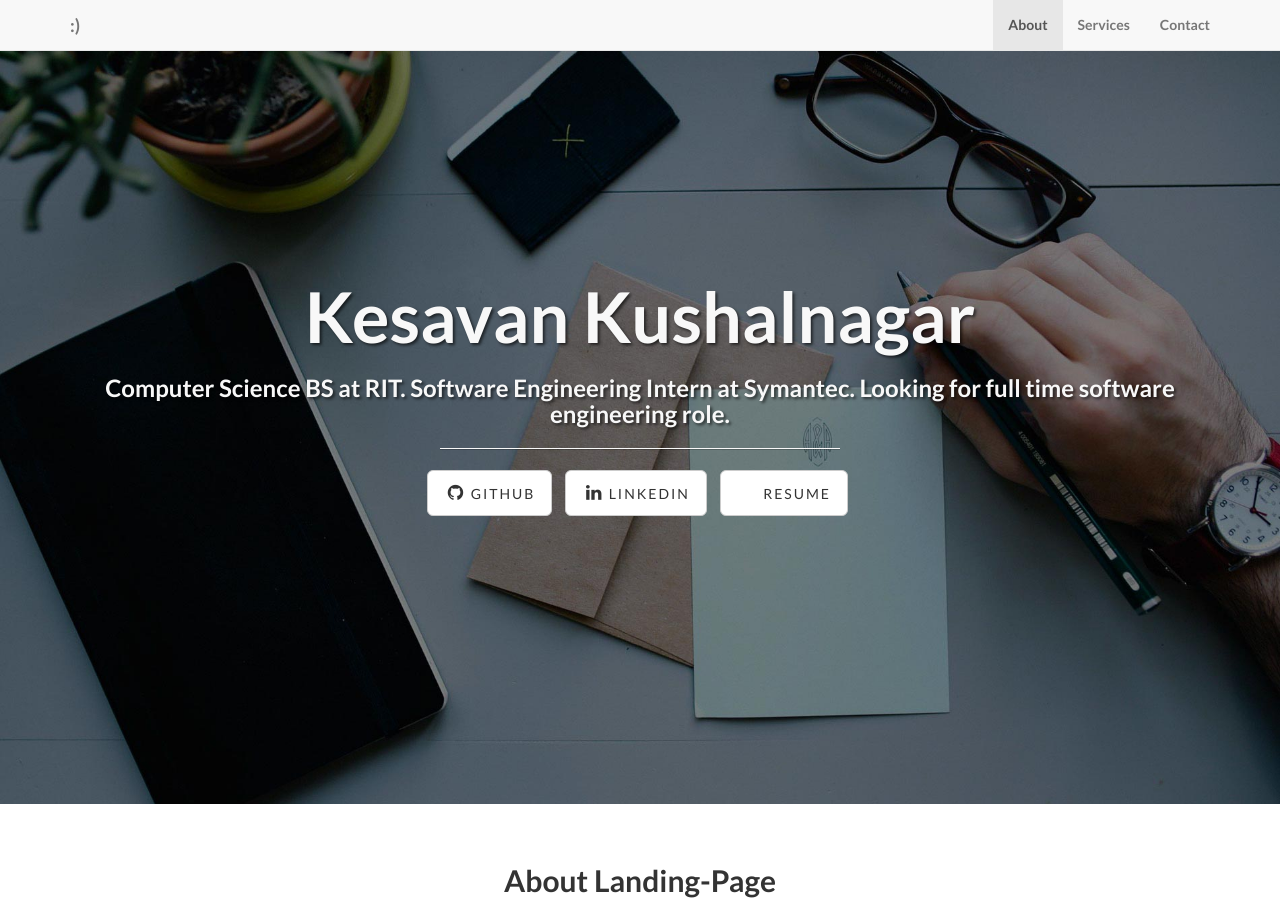
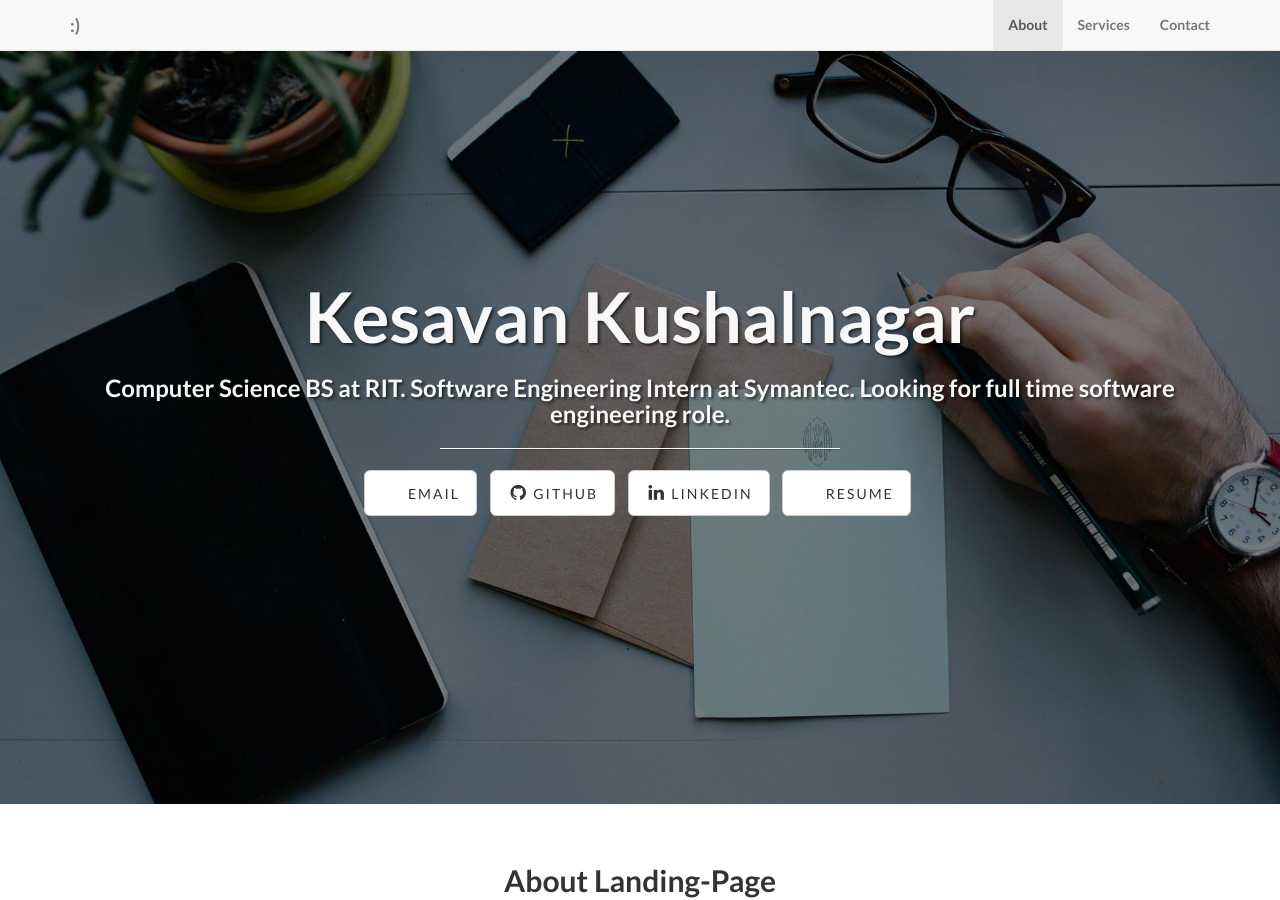
Before and after one commit to kasplat/kesavankushalnagar, a Jekyll site: the page built from index.html, in a window 1280 px wide and 900 px high. Built offline with Jekyll 4.4.1, drawn with Linux system fonts in a browser that asks for light colours; nearby versions of some CDN libraries; library files that are not in the unit come from our copies.

Commit message:
add icons

```diff
--- a/_config.yml
+++ b/_config.yml
@@ -23,9 +23,14 @@
 # ----------------------- #
 
 social:
-  - title: github
+  - icon: envelope-o
+    title: email
+    url: mailto:kesavan.kushalnagar@gmail.com
+  - icon: github
+    title: github
     url: https://github.com/kasplat
-  - title: linkedin
+  - icon: linkedin
+    title: linkedin
     url: https://www.linkedin.com/in/kesavan-kushalnagar/
   - icon: file-pdf-o
     title: resume
```
